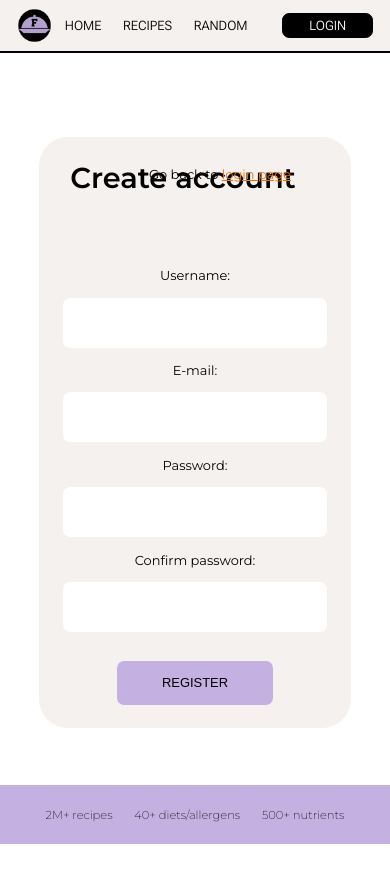
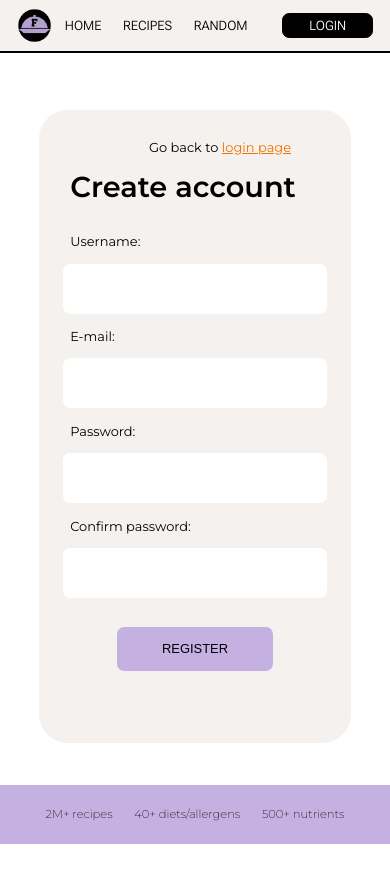
Before and after one commit to carmenvdheide/flavorite-frontend-eindopdracht, a React (Vite) app: page /register in a window 390 px wide. Shown: the top 882 px of the page. After the commit the page ends 860 px from the top, so only its background shows below. Built offline with nearby package versions, Linux system fonts and the light colour scheme.

Commit message:
fixed mobile page login + register

```diff
--- a/src/pages/RegisterForm/Register.jsx
+++ b/src/pages/RegisterForm/Register.jsx
@@ -63,20 +63,20 @@ function Register() {
 
     return  (
 
-        <>
 
-            <section className="login-card">
+
+            <section className="register-card">
                 <div className='image-wrap-login'>
                     <ImgLogin/>
                 </div>
 
 
-                <div className='login-form-wrap'>
+                <div className='register-form-wrap'>
                      {/*eslint-disable-next-line react/no-unescaped-entities */}
                     <p className='register-login-form'>Go back to <a className='register-login-form-link' href='/login'>login page</a></p>
                     <h2>Create account</h2>
 
-                    <form className='login-form' onSubmit={handleSubmit}>
+                    <form className='register-form' onSubmit={handleSubmit}>
                         <label htmlFor="username">Username:</label>
                         <input type="text" id="username" name="username" onChange={handleOnChange}/>
 
@@ -91,10 +91,11 @@ function Register() {
 
                         <button type="submit" >Register</button>
                     </form>
+
                 </div>
 
+
             </section>
-        </>
 
         )
 
--- a/src/pages/login/login.css
+++ b/src/pages/login/login.css
@@ -2,7 +2,7 @@
     background-color: white;
 }
 
-.login-card {
+.login-card, .register-card {
     display: flex;
     justify-content: space-between;
     width: 60rem;
@@ -29,7 +29,7 @@
     border: 3px solid white;
 }
 
-.login-form-wrap {
+.login-form-wrap, .register-form-wrap {
     width: 40%;
     display: flex;
     flex-direction: column;
@@ -49,22 +49,24 @@
     top: 0;
 }
 
-.login-form-wrap h2 {
+.login-form-wrap h2, .register-form-wrap h2{
     background-color: var(--background-color);
     font-size: 2rem;
     /*margin-left: 1rem;*/
 }
 
-.login-form-wrap div {
+.login-form-wrap div, .register-form-wrap div{
     display: flex;
     flex-direction: column;
     gap: 1rem;
+    height: 22px;
+    background-color: transparent;
 }
-.login-form-wrap div p {
+.login-form-wrap div p, .register-form-wrap div p {
     color: var(--orange-color);
 }
 
-.login-form {
+.login-form, .register-form {
     display: flex;
     flex-direction: column;
     gap: 1rem;
@@ -84,7 +86,7 @@ label, form {
     background-color: var(--background-color);
 }
 
-.login-form button {
+.login-form button, .register-form button {
     width: 100%;
     border-radius: 0.5rem;
     padding: 1rem;
@@ -104,50 +106,81 @@ label, form {
     /*color: #F17300;*/
 }
 
-.login-form-wrap div {
-    height: 22px;
-    background-color: transparent;
-}
 
 @media only screen and (max-width: 768px) {
     .image-wrap-login {
         display: none;
     }
 
-    .login-card {
+    .login-card, .register-card {
         width: 80vw;
-        height: 70vh;
-        margin: 10vh auto 17vh auto;
+        /*margin: 10vh auto 17vh auto;*/
         display: flex;
         justify-content: center;
     }
 
-    .login-form-wrap {
-        width: 80%;
-        /*border: 2px dotted purple;*/
-
+    .login-card {
+        height: 70vh;
     }
 
-    .login-form {
+    .register-card {
+        height: 75vh;
+    }
+
+    .login-form-wrap, .register-form-wrap  {
+        width: 80%;
+        gap: 2rem;
+        /*border: 2px dotted pink;*/
+    }
+
+    .register-form-wrap
+
+    .login-form, .register-form {
         display: flex;
         flex-direction: column;
         align-items: center;
-        /*border: 2px dotted pink;*/
+
         width: 100%;
     }
 
-    .login-form button {
+    .login-form button, .register-form button {
         width: 40vw;
         background-color: var(--purple-color);
         border: none;
     }
 
-    .login-form input {
+    .login-form input, .register-form input{
         width: 10px;
+    }
+
+    .login-form label, .register-form label{
+        align-self: flex-start;
     }
 
     #username, #password {
         width: 100%;
     }
 
+    .register-form-wrap {
+        height: 70vh;
+    }
+
+    /*.login-form-wrap h2 {*/
+    /*    margin-top: 2rem;*/
+    /*}*/
+
+    .login-form-wrap p:nth-child(-n + 2) {
+        /*border: 1px dotted red;*/
+        text-align: end;
+
+        display: flex;
+        flex-direction: column;
+        width: 100%;
+
+    }
+
+
+
+
+
 }
--- a/src/pages/login/login.jsx
+++ b/src/pages/login/login.jsx
@@ -75,6 +75,8 @@ function Login() {
                         <button type="submit">Sign in</button>
                     </form>
 
+
+
                 </div>
 
 
```
